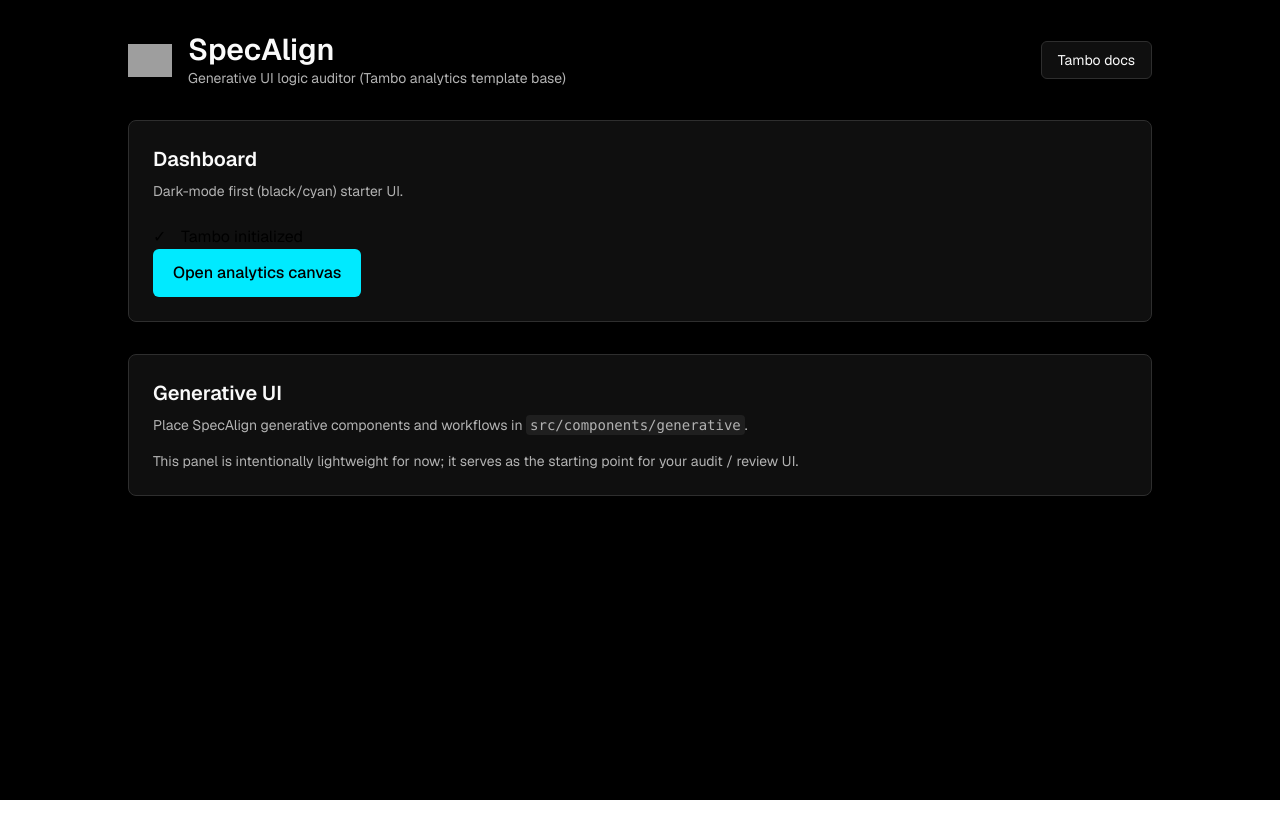
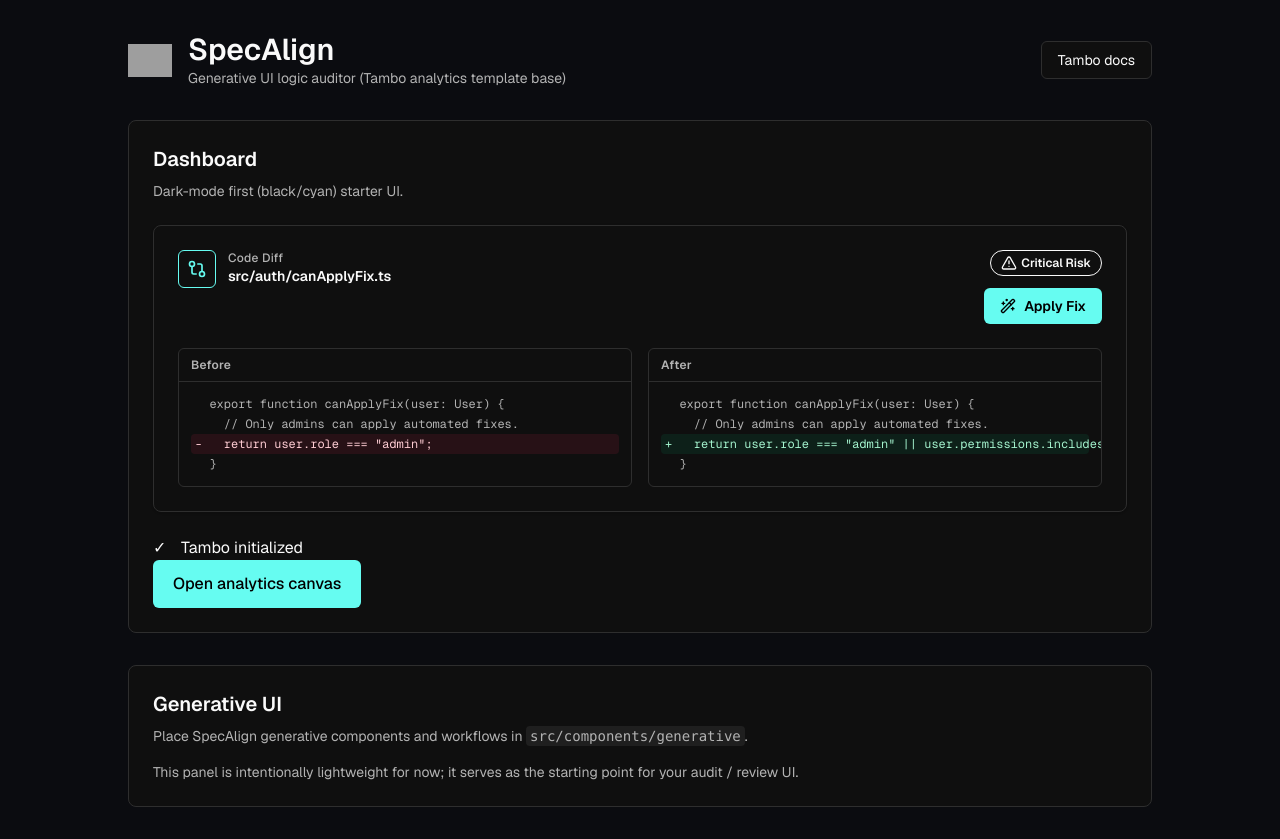
Before and after one commit to Sindhuja16-coder/specalign, a Next.js app: page / in a window 1280 px wide. Before the commit the page ends 800 px from the top, so only its background shows below. Built offline with nearby package versions, Linux system fonts and the light colour scheme; no server answers; grey boxes are pictures that could not be loaded.

Commit message:
feat: add SpecAlignCard diff demo

```diff
--- a/src/app/globals.css
+++ b/src/app/globals.css
@@ -34,8 +34,8 @@
 }
 
 body {
-  background: var(--background);
-  color: var(--foreground);
+  background: hsl(var(--background));
+  color: hsl(var(--foreground));
   font-family:
     var(--font-geist-sans),
     ui-sans-serif,
@@ -96,25 +96,25 @@
     --foreground: 240 10% 3.9%;
   }
   .dark {
-    --background: 0 0% 0%;
+    --background: 228 18.5% 5.3%;
     --foreground: 0 0% 98%;
     --card: 0 0% 6%;
     --card-foreground: 0 0% 98%;
     --popover: 0 0% 6%;
     --popover-foreground: 0 0% 98%;
-    --primary: 185 100% 50%;
+    --primary: 175.6 96.2% 69.4%;
     --primary-foreground: 0 0% 0%;
     --secondary: 0 0% 12%;
     --secondary-foreground: 0 0% 98%;
     --muted: 0 0% 12%;
     --muted-foreground: 0 0% 70%;
-    --accent: 185 100% 20%;
+    --accent: 175.6 96.2% 20%;
     --accent-foreground: 0 0% 98%;
     --destructive: 0 62.8% 30.6%;
     --destructive-foreground: 0 0% 98%;
     --border: 0 0% 18%;
     --input: 0 0% 18%;
-    --ring: 185 100% 50%;
+    --ring: 175.6 96.2% 69.4%;
     --chart-1: oklch(0.72 0.15 60);
     --chart-2: oklch(0.62 0.2 6);
     --chart-3: oklch(0.53 0.2 262);
--- a/src/app/page.tsx
+++ b/src/app/page.tsx
@@ -1,8 +1,26 @@
 import { ApiKeyCheck } from "@/components/ApiKeyCheck";
+import { SpecAlignCard, type DiffLine } from "@/components/SpecAlignCard";
 import { GenerativePanel } from "@/components/generative";
 import Image from "next/image";
 
 export default function Home() {
+  const before: DiffLine[] = [
+    { kind: "context", text: "export function canApplyFix(user: User) {" },
+    { kind: "context", text: "  // Only admins can apply automated fixes." },
+    { kind: "remove", text: "  return user.role === \"admin\";" },
+    { kind: "context", text: "}" },
+  ];
+
+  const after: DiffLine[] = [
+    { kind: "context", text: "export function canApplyFix(user: User) {" },
+    { kind: "context", text: "  // Only admins can apply automated fixes." },
+    {
+      kind: "add",
+      text: "  return user.role === \"admin\" || user.permissions.includes(\"specalign:apply\");",
+    },
+    { kind: "context", text: "}" },
+  ];
+
   return (
     <div className="min-h-screen bg-background p-8 font-[family-name:var(--font-geist-sans)]">
       <main className="mx-auto w-full max-w-5xl space-y-8">
@@ -45,7 +63,13 @@
             Dark-mode first (black/cyan) starter UI.
           </p>
 
-          <div className="mt-6">
+          <div className="mt-6 space-y-6">
+            <SpecAlignCard
+              filePath="src/auth/canApplyFix.ts"
+              before={before}
+              after={after}
+            />
+
             <ApiKeyCheck>
               <a
                 href="/chat"
--- /dev/null
+++ b/src/components/SpecAlignCard.tsx
@@ -0,0 +1,92 @@
+import { AlertTriangle, GitCompare, Wand2 } from "lucide-react";
+
+export type DiffLineKind = "context" | "remove" | "add";
+
+export type DiffLine = {
+  kind: DiffLineKind;
+  text: string;
+};
+
+export type SpecAlignCardProps = {
+  filePath: string;
+  before: DiffLine[];
+  after: DiffLine[];
+};
+
+function DiffPanel({ title, lines }: { title: string; lines: DiffLine[] }) {
+  return (
+    <section className="overflow-hidden rounded-md border border-border bg-background/40">
+      <header className="border-b border-border px-3 py-2">
+        <div className="text-xs font-semibold tracking-wide text-muted-foreground">
+          {title}
+        </div>
+      </header>
+
+      <pre className="overflow-x-auto p-3 text-[12px] leading-5 [font-family:var(--font-geist-mono)]">
+        {lines.map((line, idx) => {
+          const toneClasses =
+            line.kind === "add"
+              ? "bg-emerald-500/10 text-emerald-200"
+              : line.kind === "remove"
+                ? "bg-rose-500/10 text-rose-200"
+                : "text-muted-foreground";
+
+          const prefix =
+            line.kind === "add" ? "+" : line.kind === "remove" ? "-" : " ";
+
+          return (
+            <div
+              key={`${idx}-${line.kind}`}
+              className={`whitespace-pre rounded px-1 ${toneClasses}`}
+            >
+              {prefix} {line.text}
+            </div>
+          );
+        })}
+      </pre>
+    </section>
+  );
+}
+
+export function SpecAlignCard({ filePath, before, after }: SpecAlignCardProps) {
+  return (
+    <div className="w-full rounded-lg border border-border bg-card p-6 shadow-sm">
+      <div className="flex flex-col gap-4 sm:flex-row sm:items-start sm:justify-between">
+        <div className="flex items-start gap-3">
+          <div className="rounded-md border border-primary/20 bg-primary/10 p-2 text-primary">
+            <GitCompare className="h-5 w-5" />
+          </div>
+
+          <div className="min-w-0">
+            <div className="text-xs font-medium tracking-wide text-muted-foreground">
+              Code Diff
+            </div>
+            <div className="truncate text-sm font-semibold text-card-foreground">
+              {filePath}
+            </div>
+          </div>
+        </div>
+
+        <div className="flex flex-col items-start gap-3 sm:items-end">
+          <span className="inline-flex items-center gap-1 rounded-full border border-destructive/40 bg-destructive/20 px-2.5 py-1 text-xs font-semibold text-destructive-foreground">
+            <AlertTriangle className="h-4 w-4" />
+            Critical Risk
+          </span>
+
+          <button
+            type="button"
+            className="inline-flex items-center gap-2 rounded-md bg-primary px-4 py-2 text-sm font-semibold text-primary-foreground hover:opacity-90 focus:outline-none focus-visible:ring-2 focus-visible:ring-ring/50"
+          >
+            <Wand2 className="h-4 w-4" />
+            Apply Fix
+          </button>
+        </div>
+      </div>
+
+      <div className="mt-6 grid gap-4 md:grid-cols-2">
+        <DiffPanel title="Before" lines={before} />
+        <DiffPanel title="After" lines={after} />
+      </div>
+    </div>
+  );
+}
```
